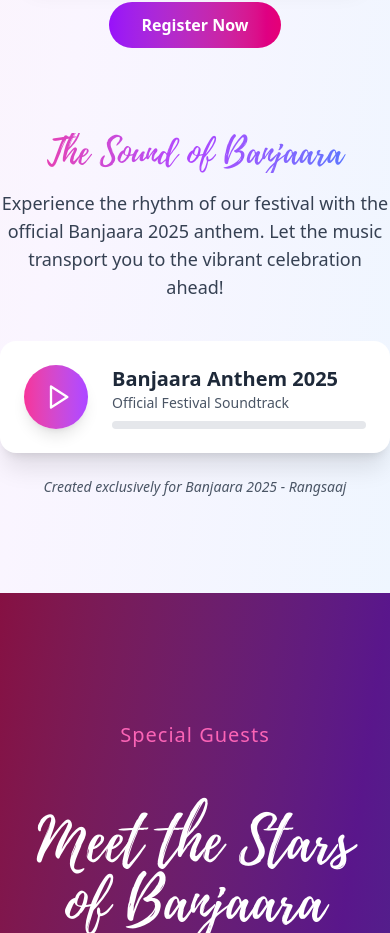
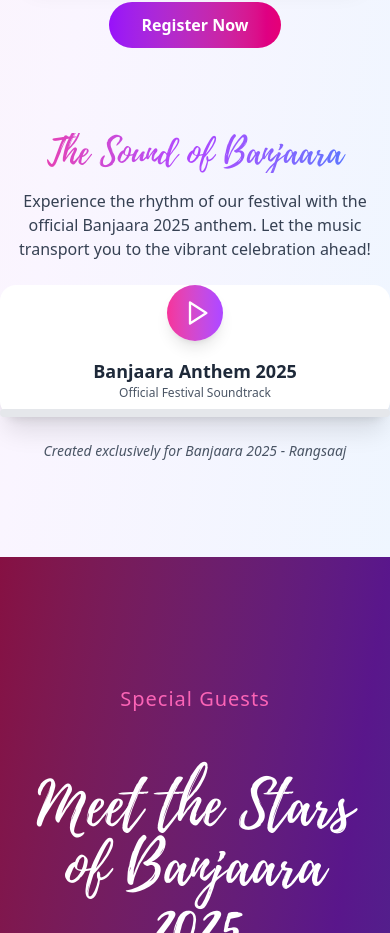
Before and after one commit to IamAbhinav03/banjara-2025, a React (Vite) app: page / in a window 390 px wide. Shown: the part 2976-3909 px from the top of the page. Built offline with nearby package versions, Linux system fonts and the light colour scheme.

Commit message:
updated the layout

```diff
--- a/src/components/Music.tsx
+++ b/src/components/Music.tsx
@@ -27,12 +27,12 @@ export default function MusicSection() {
         initial={{ opacity: 0, y: 20 }}
         whileInView={{ opacity: 1, y: 0 }}
         transition={{ duration: 0.8 }}
-        className="text-center mb-10"
+        className="text-center mb-6 md:mb-10"
       >
-        <h2 className="font-playlist text-4xl md:text-5xl bg-gradient-to-r from-pink-500 via-purple-500 to-blue-500 bg-clip-text text-transparent mb-4">
+        <h2 className="font-playlist text-4xl md:text-4xl lg:text-5xl bg-gradient-to-r from-pink-500 via-purple-500 to-blue-500 bg-clip-text text-transparent mb-4">
           The Sound of Banjaara
         </h2>
-        <p className="font-sans text-lg text-gray-700 max-w-2xl mx-auto">
+        <p className="font-sans text-base md:text-lg text-gray-700 max-w-2xl mx-auto px-2">
           Experience the rhythm of our festival with the official Banjaara 2025
           anthem. Let the music transport you to the vibrant celebration ahead!
         </p>
@@ -42,12 +42,12 @@ export default function MusicSection() {
         initial={{ scale: 0.9, opacity: 0 }}
         whileInView={{ scale: 1, opacity: 1 }}
         transition={{ duration: 0.6 }}
-        className="bg-white rounded-2xl p-6 max-w-lg mx-auto shadow-xl hover:shadow-2xl transition-all duration-300"
+        className="bg-white rounded-2xl md:p-6 max-w-lg mx-auto shadow-xl hover:shadow-2xl transition-all duration-300"
       >
-        <div className="flex items-center gap-6">
+        <div className="flex flex-col sm:flex-row items-center gap-4 sm:gap-6">
           <button
             onClick={togglePlay}
-            className="w-16 h-16 flex-shrink-0 bg-gradient-to-r from-pink-500 to-purple-500 rounded-full flex items-center justify-center shadow-lg transform hover:scale-105 transition-transform"
+            className="w-14 h-14 md:w-16 md:h-16 flex-shrink-0 bg-gradient-to-r from-pink-500 to-purple-500 rounded-full flex items-center justify-center shadow-lg transform hover:scale-105 transition-transform"
           >
             {isPlaying ? (
               <Pause size={28} className="text-white" />
@@ -56,11 +56,11 @@ export default function MusicSection() {
             )}
           </button>
 
-          <div className="flex-grow">
-            <h3 className="text-xl font-bold text-gray-800">
+          <div className="flex-grow w-full sm:w-auto text-center sm:text-left">
+            <h3 className="text-lg md:text-xl font-bold text-gray-800">
               Banjaara Anthem 2025
             </h3>
-            <p className="text-gray-600 text-sm mb-2">
+            <p className="text-gray-600 text-xs md:text-sm mb-2">
               Official Festival Soundtrack
             </p>
 
```
